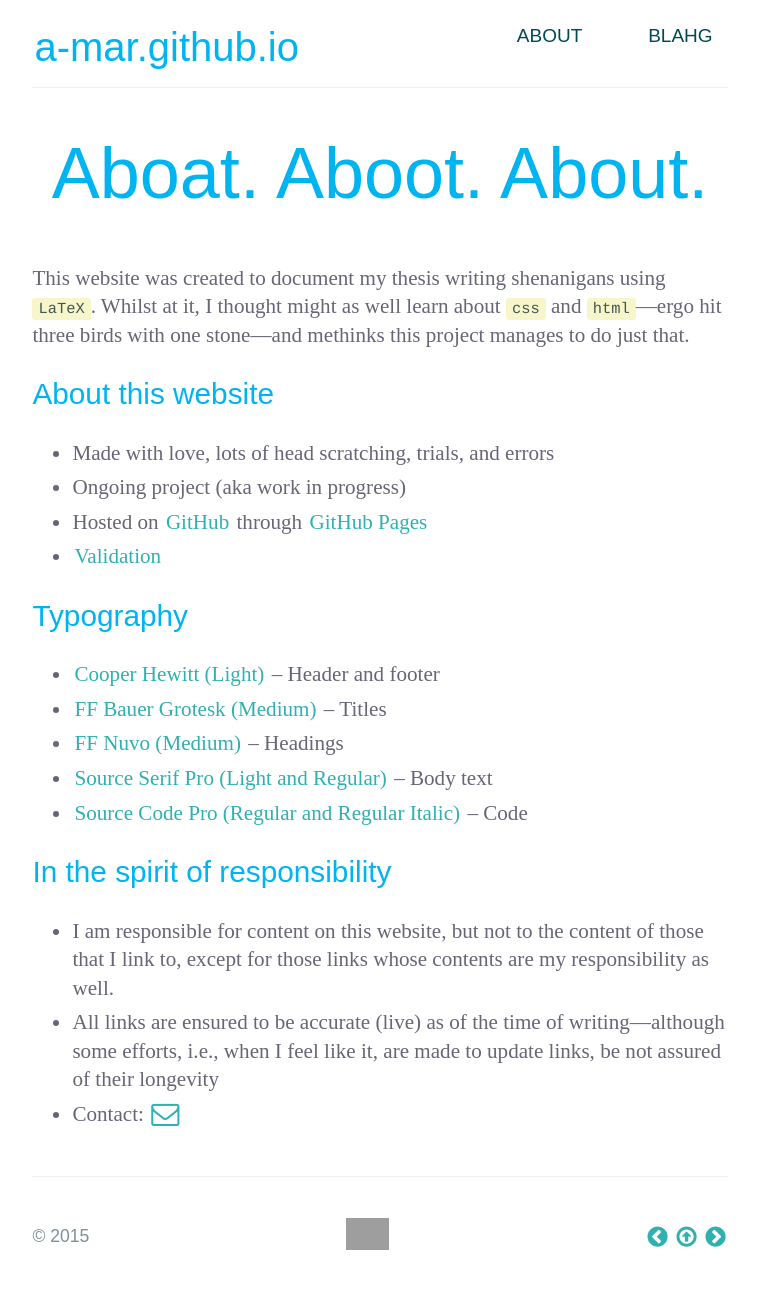
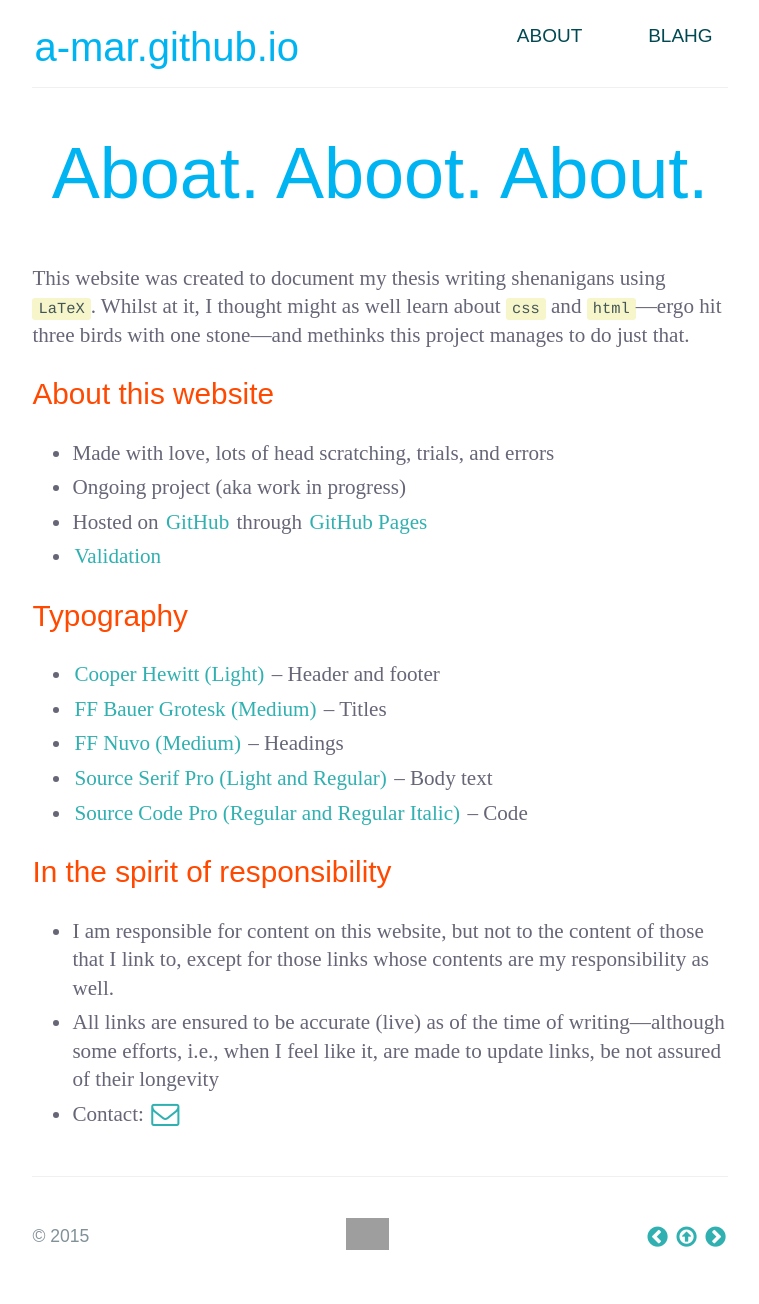
Before and after one commit to a-mar/a-mar.github.io, a Jekyll site: the page built from about/index.html, in a window 1280 px wide. Shown: the whole page, without its empty margins (260-1019 px from the left). Built offline with Jekyll 4.4.1, drawn with Linux system fonts in a browser that asks for light colours; nearby versions of some CDN libraries; some web fonts are replaced; Markdown is read by kramdown in place of the engine named in the settings; grey boxes are pictures that could not be loaded.

Commit message:
Update main.css

```diff
--- a/stylesheets/main.css
+++ b/stylesheets/main.css
@@ -125,7 +125,8 @@ a {
   }
 
 h1, h2, h3, h4, h5, h6 {
-  color:#00B4F1;
+  /* color:#00B4F1; */
+  color: #FF4900;
   font-family:'Nuvo', sans-serif;
   font-weight: normal;
   font-feature-settings: inherit;
```
